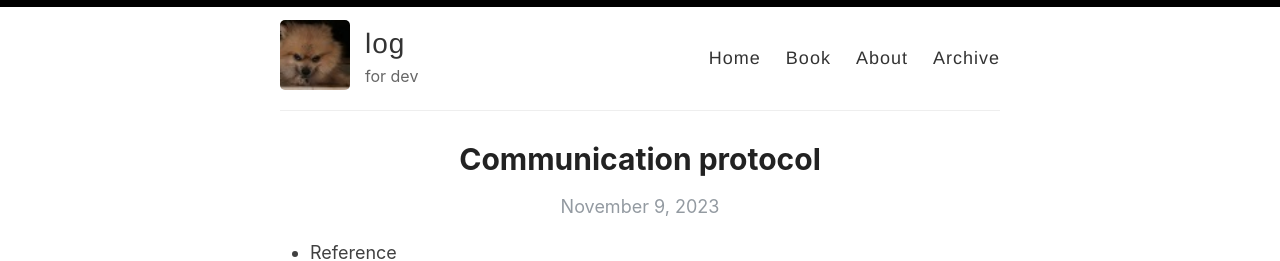
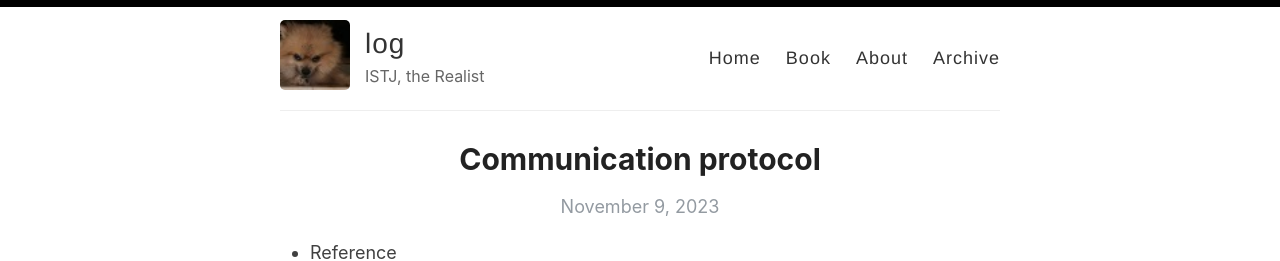
Before and after one commit to beanfly80/beanfly80.github.io, a Jekyll site: the page built from index.html, in a window 1280 px wide and 900 px high. Shown: the top 261 px of the window. Built offline with Jekyll 4.4.1, drawn with Linux system fonts in a browser that asks for light colours; the list of posts is cut into pages by our own code.

Commit message:
Update _config.yml

```diff
--- a/_config.yml
+++ b/_config.yml
@@ -9,7 +9,7 @@ name: log
 author: beanfly80
 
 # Short bio or description (displayed in the header)
-description: for dev
+description: ISTJ, the Realist
 
 # URL of your avatar or profile pic (you could use your GitHub profile pic)
 avatar: /images/main.jpeg
```
